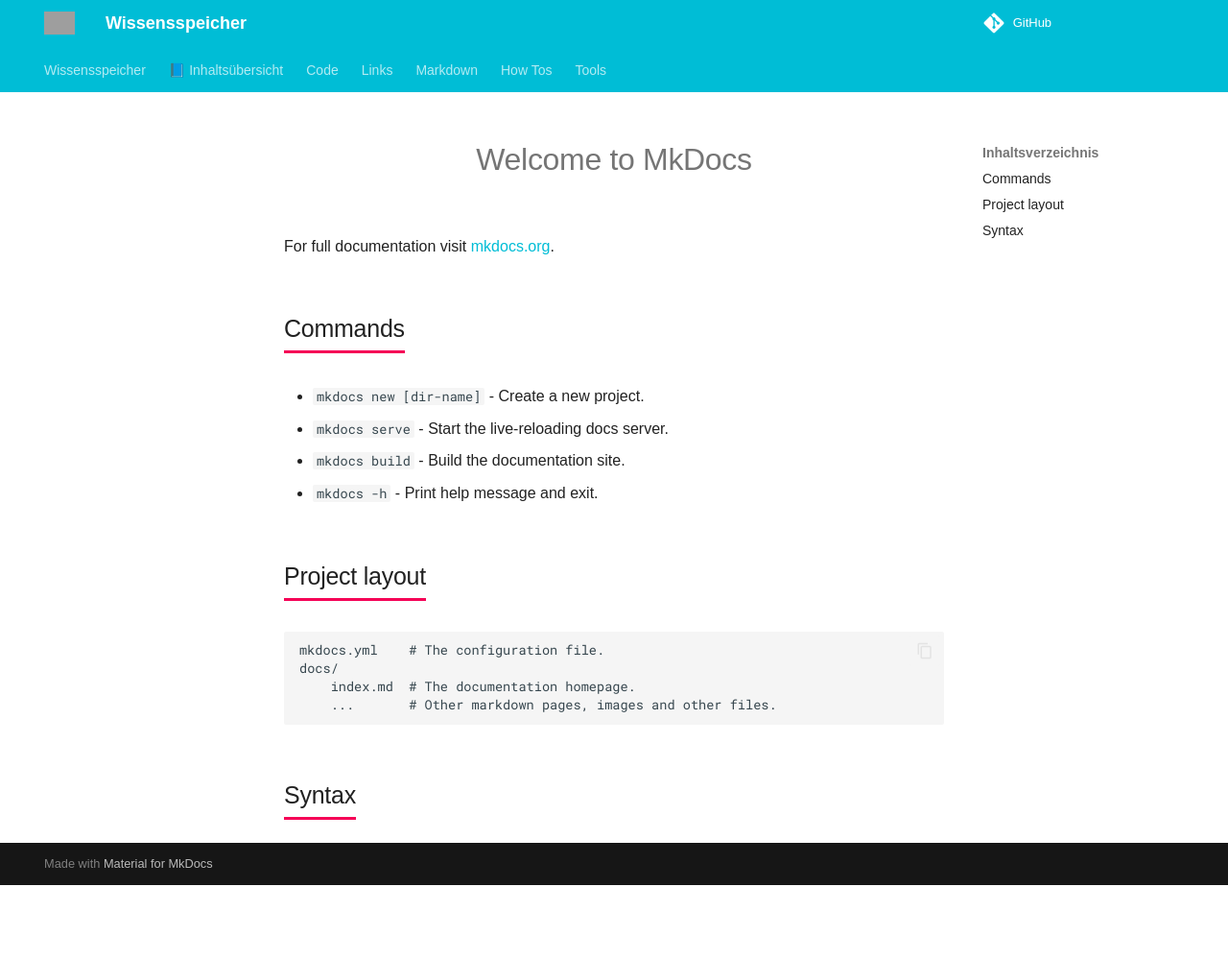
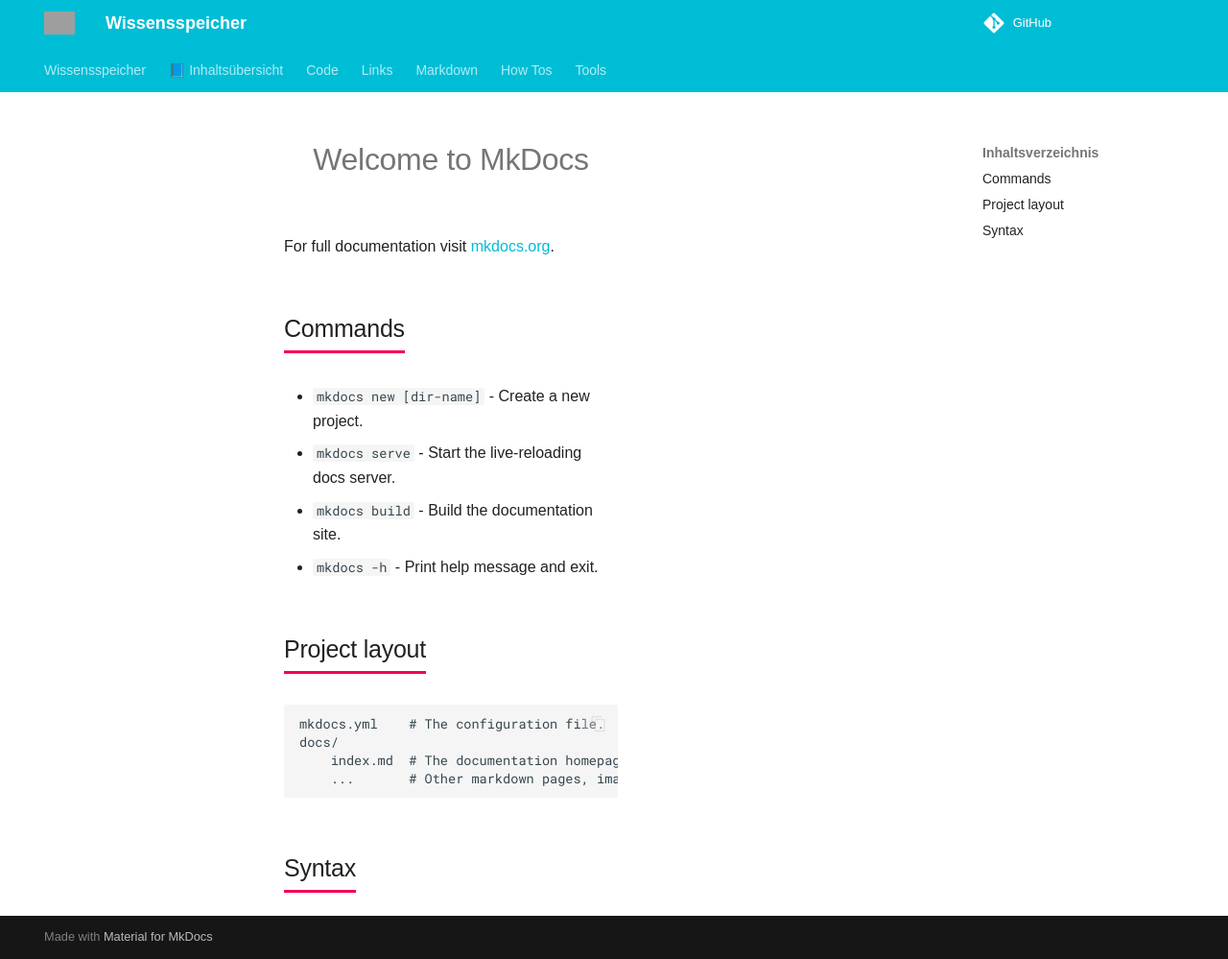
Before and after one commit to umbassa-long/wiki-code, an MkDocs documentation site: the page built from docs/markdown.md, in a window 1280 px wide. Shown: the whole page at 96% size. Built offline with MkDocs 1.6.1 and Material for MkDocs 9.7.7, drawn with Linux system fonts in a browser that asks for light colours; comment, search, counter and statistics services are not loaded; before the commit the page ends 922 px from its top, so only the background shows below that; grey boxes are pictures that could not be loaded.

Commit message:
fehler behoben einfügen mit scrollen auf der rechten seite

```diff
--- a/docs/css/style.css
+++ b/docs/css/style.css
@@ -187,7 +187,6 @@
 
 /* --- Verstärkte Card-Styles für MkDocs Material (ans Ende der Datei einfügen) --- */
 
-/* Ziel: selektiv in den Material Content eingreifen, hohe Spezifität */
 .md-main .md-content .grid.cards,
 .md-main .md-content .grid.cards > * {
     box-sizing: border-box;
@@ -212,7 +211,7 @@
     border-left: 6px solid var(--md-primary-fg-color) !important;
     box-shadow: 0 8px 24px rgba(15, 23, 42, 0.08) !important;
     transition: transform 0.18s cubic-bezier(.2,.9,.3,1), box-shadow 0.18s ease !important;
-    min-height: 110px; /* sorgt für sichtbare Fläche, auch bei wenig Inhalt */
+    min-height: 110px;
 }
 
 /* Hover/Focus Effekte */
@@ -239,26 +238,59 @@
 }
 
 /* ================================================= */
-/* NEU: FIX: ERZWINGT STICKY & INTERN SCROLLBARE RIGHT SIDEBAR (TOC) */
+/* FIX: Sticky & intern scrollbare eingebaute TOC-Sidebar */
 /* ================================================= */
 
-/* 1. Neutralisiert mögliche Layout-Breaker (Häufige Ursache für Sticky-Fehler) */
 .md-container,
 .md-main,
 .md-main__inner {
-    /* Stellt sicher, dass kein Eltern-Container das Kleben verhindert */
     overflow: visible !important;
 }
 
-/* 2. Macht den TOC-Inhalt selbst sticky UND intern scrollbar */
 .md-sidebar--secondary .md-toc {
-    /* STICKY FUNKTION */
     position: sticky !important;
-    top: 1rem !important;        /* Abstand vom oberen Rand */
+    top: 1rem !important;
     z-index: 10 !important;
+    max-height: calc(100vh - 2rem) !important;
+    overflow-y: auto !important;
+}
 
-    /* INTERN SCROLLBARE FUNKTION (Wie das Markdown Cheat Sheet) */
-    /* Berechnet: 100% der Viewport-Höhe minus 2rem (Abstand oben und unten) */
-    max-height: calc(100vh - 2rem) !important;
-    overflow-y: auto !important; /* Fügt eine Scrollbar hinzu, wenn max-height überschritten wird */
+/* ================================================= */
+/* NEU: Benutzerdefinierte rechte Sidebar (Cheat Sheet Include) */
+/* ================================================= */
+
+.right-sidebar {
+  position: fixed;
+  top: 6rem;
+  right: 2rem;
+  width: 300px;
+  max-height: 70vh;
+  overflow-y: auto;
+  background-color: var(--md-surface);
+  border: 1px solid var(--md-divider-color);
+  border-radius: 12px;
+  box-shadow: 0 4px 8px rgba(0, 0, 0, 0.1);
+  padding: 1rem;
+  font-size: 0.9rem;
+  line-height: 1.5;
+  z-index: 20;
 }
+
+/* Platz für Sidebar schaffen */
+.md-content {
+  margin-right: 340px;
+}
+
+/* Responsiv */
+@media screen and (max-width: 1000px) {
+  .right-sidebar {
+    position: static;
+    width: 100%;
+    max-height: none;
+    box-shadow: none;
+    margin-top: 2rem;
+  }
+  .md-content {
+    margin-right: 0;
+  }
+}
```
Also changed, not shown: docs/index.md (+5 -1 lines).
